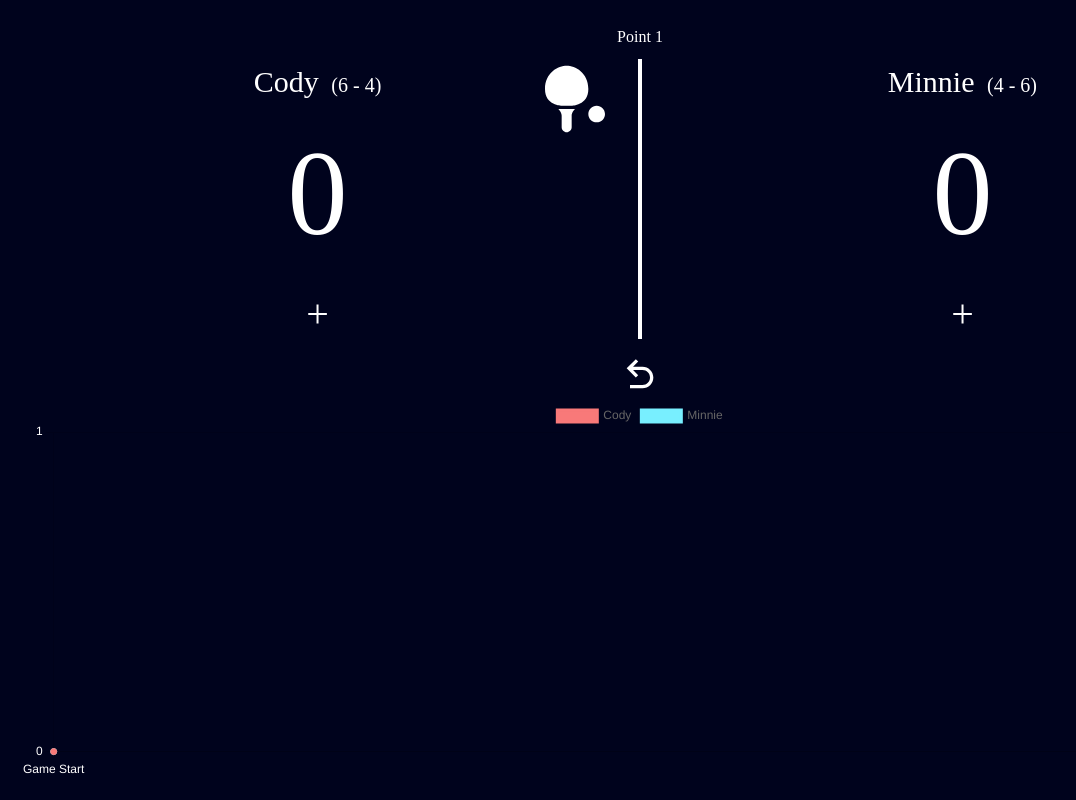
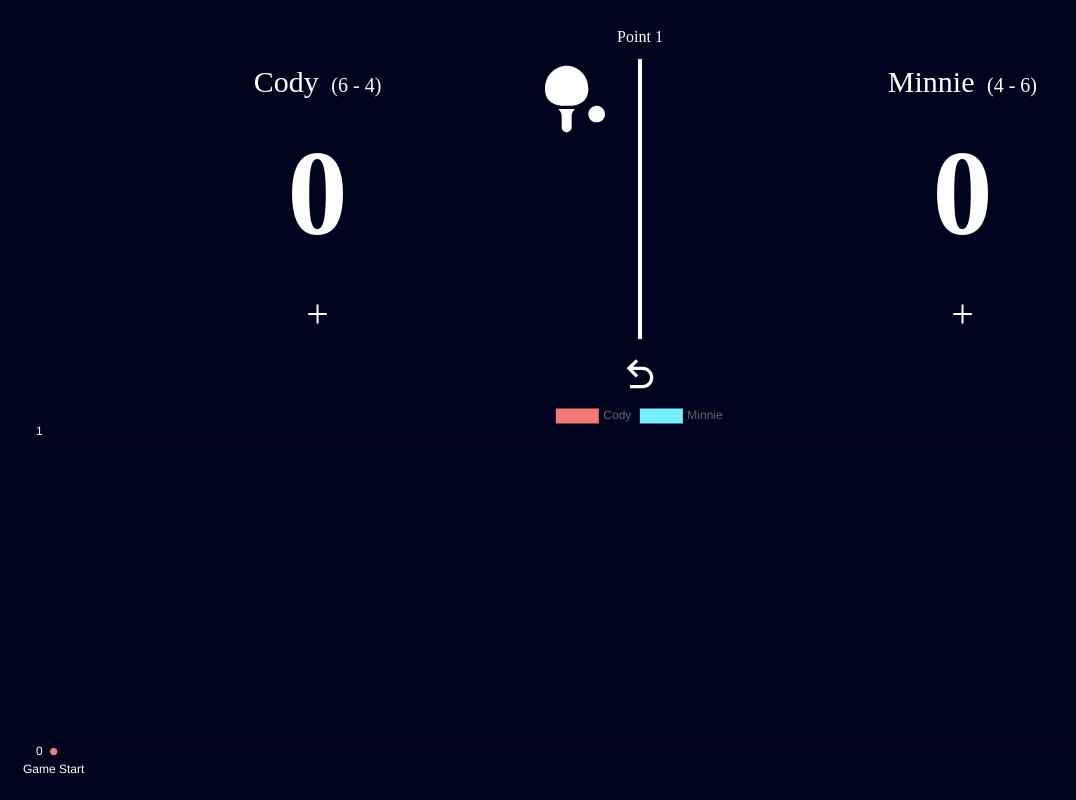
Before and after one commit to ckevins/ping-pong, a Vue app in the folder ping-pong-ui/: page / in a window 1280 px wide. Shown: the whole page, without its empty margins (0-1076 px from the left). Built offline with nearby package versions, Linux system fonts and the light colour scheme; a web font is replaced by a local one.

Commit message:
makes score bold

```diff
--- a/ping-pong-ui/src/components/PlayerScore.vue
+++ b/ping-pong-ui/src/components/PlayerScore.vue
@@ -76,7 +76,7 @@ const emit = defineEmits(["update-score"]);
 
 #jumbo-tron__score {
   font-size: 120px;
-  margin: 0;
+  font-weight: bolder;
 }
 
 .jumbo-tron__button {
```
